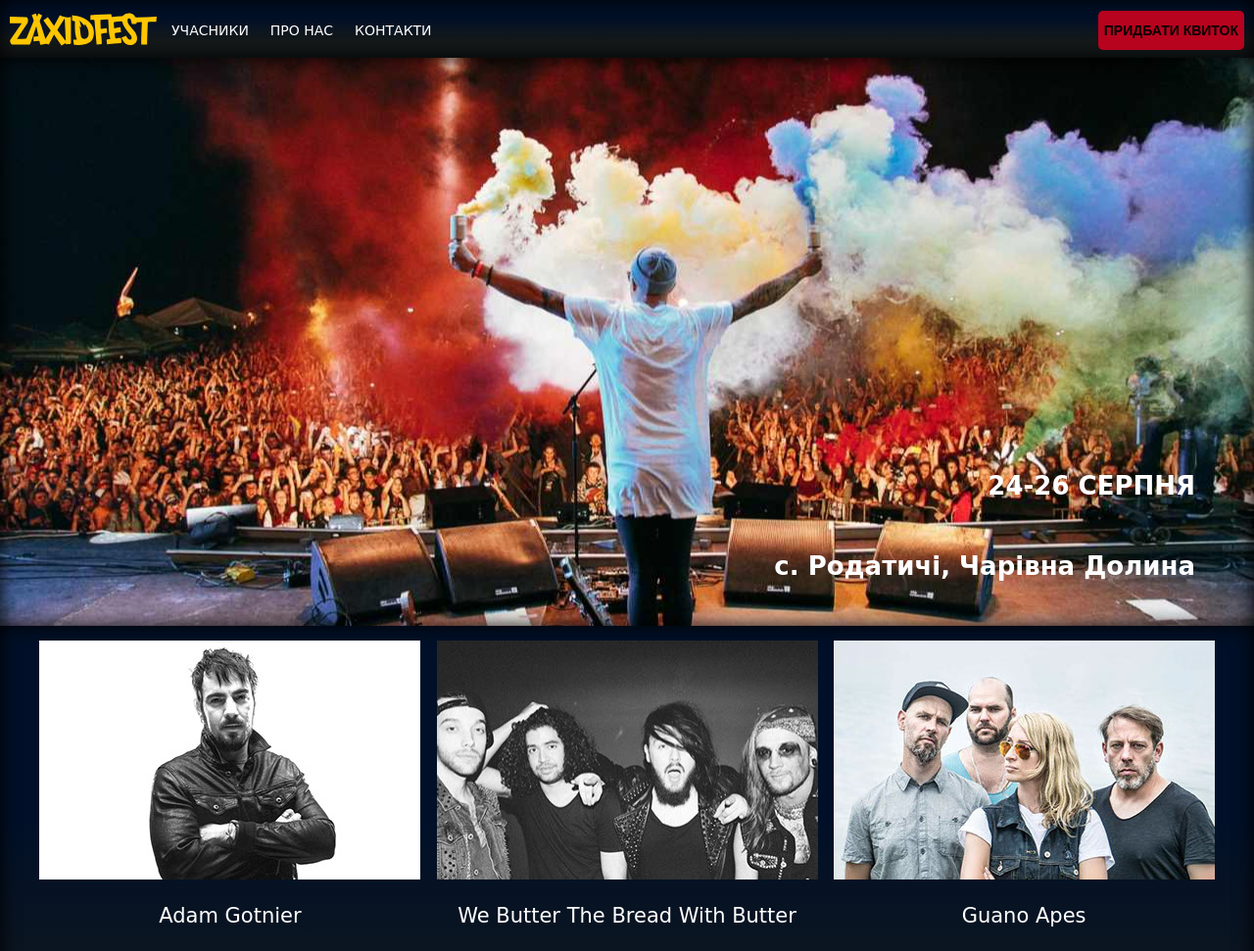
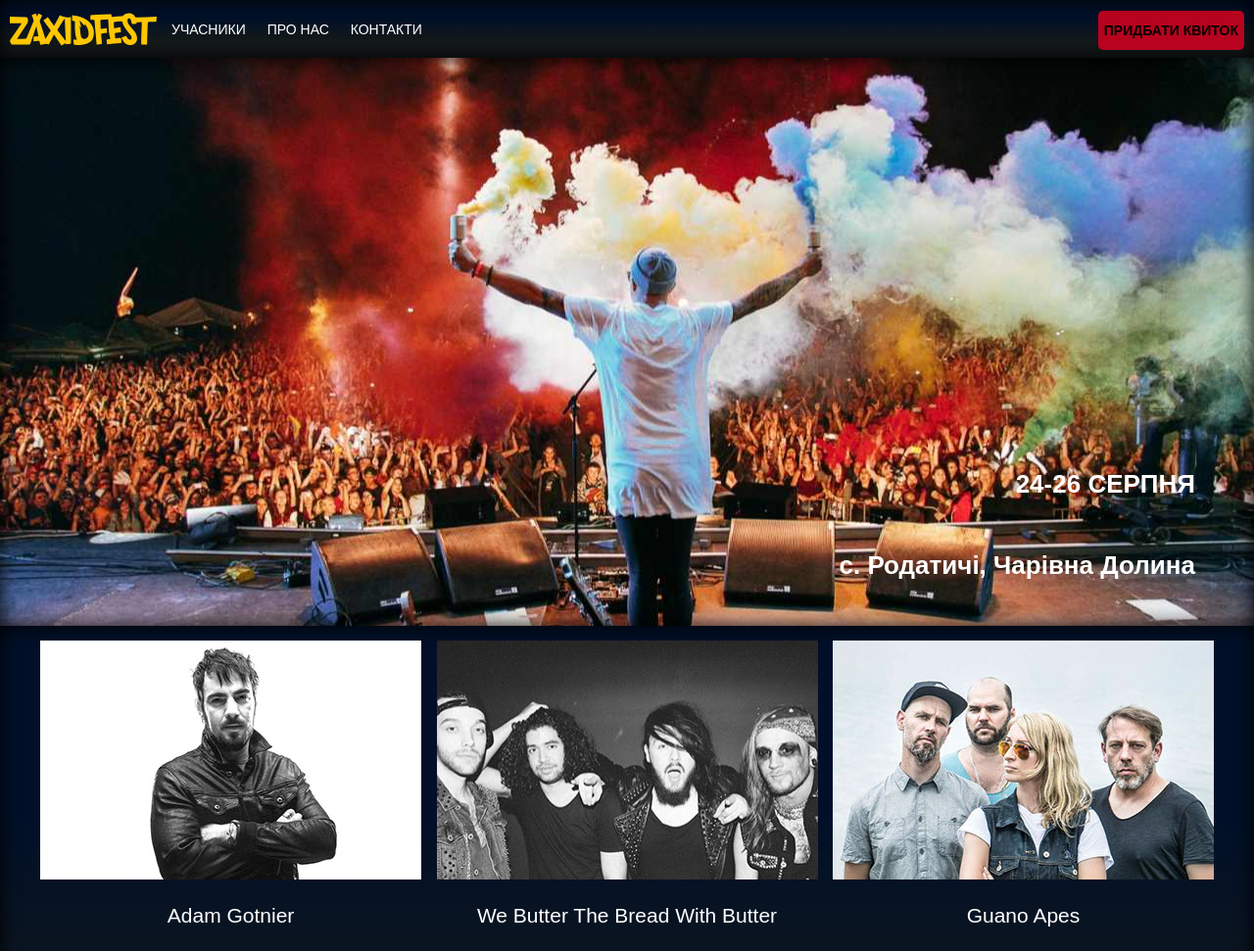
Before and after one commit to mhordiyenko/my-website, a plain HTML site: page index.html in a window 1280 px wide. Shown: the top 971 px of the page at 98% size. Drawn offline with nearby package versions, Linux system fonts and the light colour scheme; a script that the page names is missing.

Commit message:
Update index.css
font fix

```diff
--- a/css/index.css
+++ b/css/index.css
@@ -2,7 +2,7 @@ body{
     max-width: 1280px;
     min-width: 579px;
     margin: auto;
-    font-family: 'Gaegu'/*'Titillium Web'*/, cursive/*sans-serif*/;
+    font-family: 'Titillium Web', sans-serif;
     color:  white;
     background-color: /*#292929;*/ #011028;
 }
```
